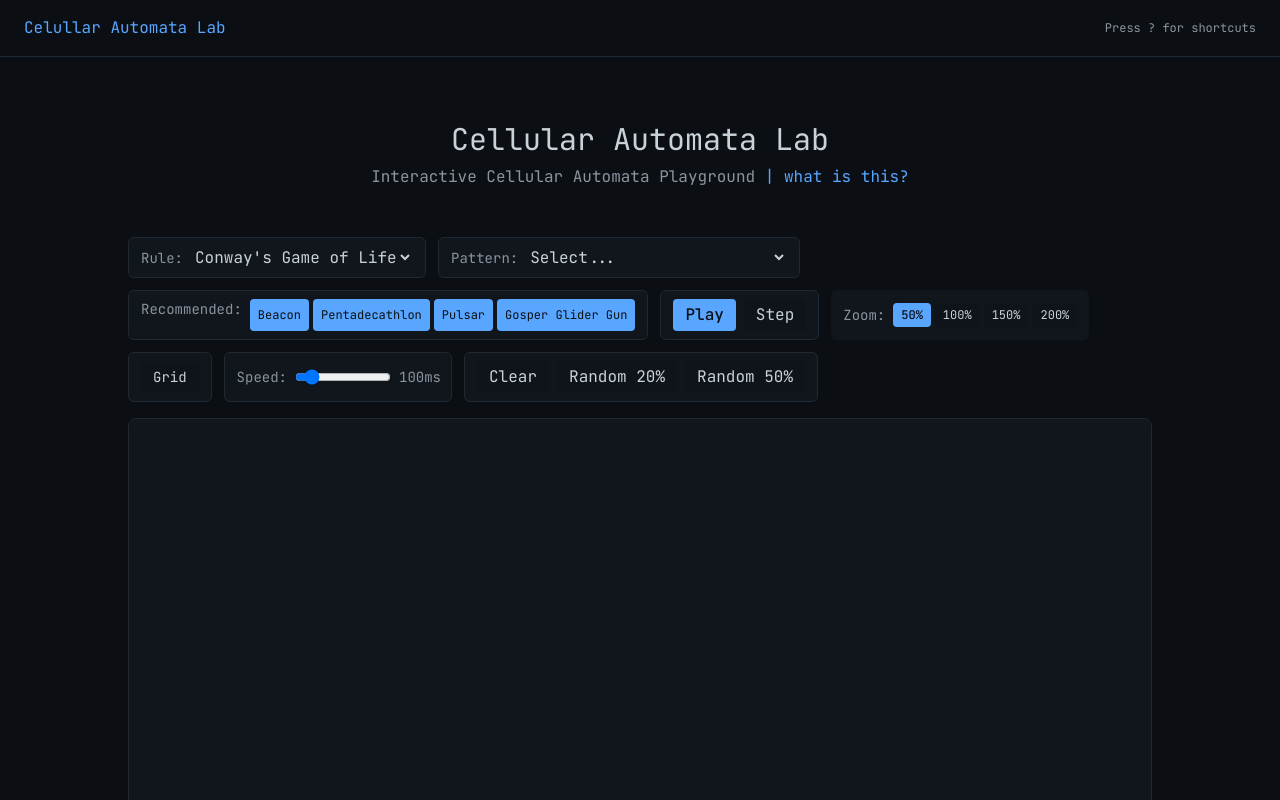
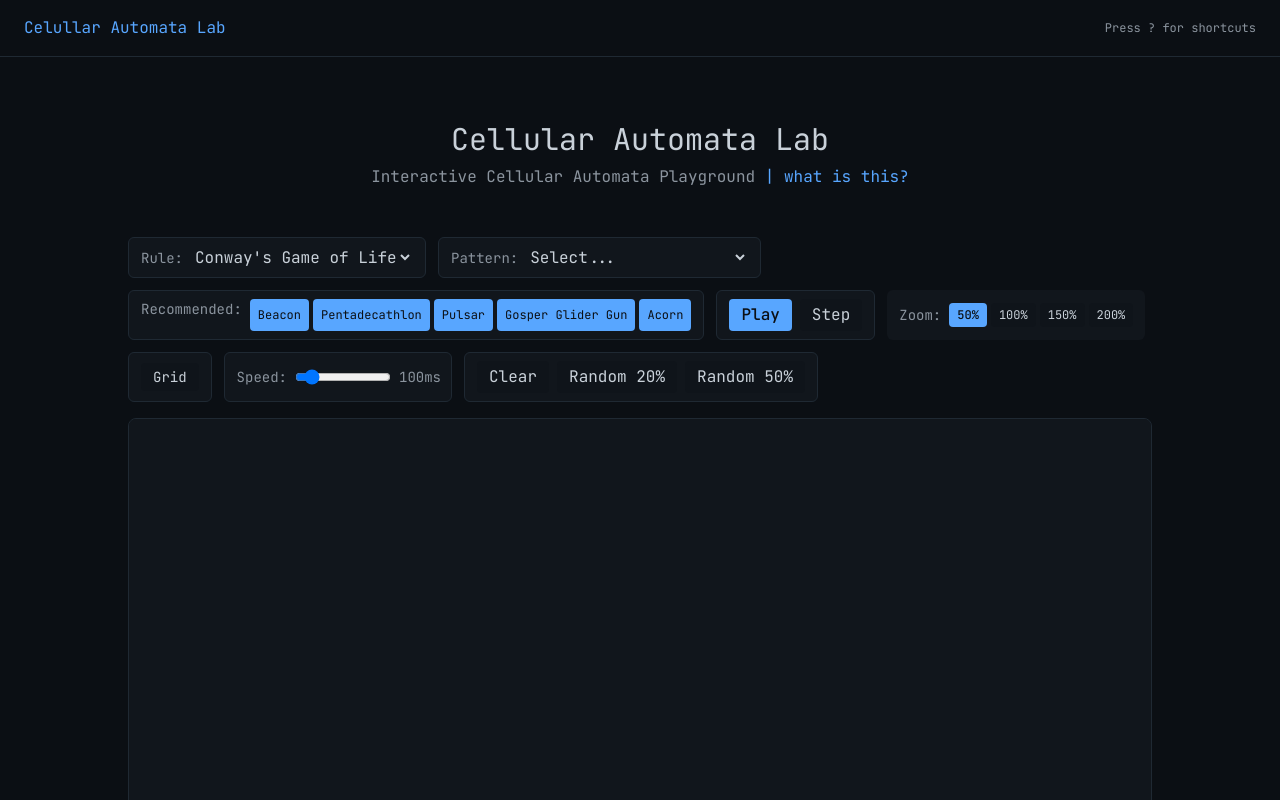
Before and after one commit to pratiksingh94/cellular-automata-lab, a React (Vite) app: page / in a window 1280 px wide. Shown: the top 800 px of the page. Built offline with nearby package versions, Linux system fonts and the light colour scheme.

Commit message:
added more patterns

```diff
--- a/src/components/Controls.tsx
+++ b/src/components/Controls.tsx
@@ -75,7 +75,9 @@ export default function Controls({ gridRef, rule, onRuleChange, speed, onSpeedCh
       </div>
 
       {/* pattern selector  */}
-      <div className="flex flex-col gap-2 bg-panel border border-border rounded-md px-3 py-2">
+
+      {rulePatterns.length > 0 && (
+        <div className="flex flex-col gap-2 bg-panel border border-border rounded-md px-3 py-2">
         <div className="flex items-center gap-2">
           <span className="text-text-muted text-sm">Pattern:</span>
           <select
@@ -116,6 +118,7 @@ export default function Controls({ gridRef, rule, onRuleChange, speed, onSpeedCh
           </div>
         )}
       </div>
+      )}
 
       <RecommendedPatterns patterns={recommendedPatterns} onSelect={handleSelectRecommend}/>
 
--- a/src/patterns.ts
+++ b/src/patterns.ts
@@ -1,7 +1,7 @@
 import type { Pattern } from "./types"
 
 export const patterns: Pattern[] = [
-  // STILL LIFE
+  // COnway
   {
     name: "Block",
     category: "still-life",
@@ -68,8 +68,6 @@ export const patterns: Pattern[] = [
       [2, 1], [1, 2]
     ]
   },
-
-  // OSCILLATORS
   {
     name: "Blinker",
     category: "oscillator",
@@ -136,8 +134,6 @@ export const patterns: Pattern[] = [
       [12, 2], [12, 3], [12, 4], [12, 8], [12, 9], [12, 10]
     ]
   },
-
-  // SPACESHIPS
   {
     name: "Glider",
     category: "spaceship",
@@ -150,9 +146,9 @@ export const patterns: Pattern[] = [
     ]
   },
   {
-    name: "Lightweight Spaceship",
+    name: "LWSS",
     category: "spaceship",
-    description: "Moves horizontally",
+    description: "Lightweight spaceship",
     rule:"Conway's Game of Life",
     data: [
       [1, 0], [4, 0],
@@ -162,8 +158,6 @@ export const patterns: Pattern[] = [
       [3, 3]
     ]
   },
-
-  // GUNS
   {
     name: "Gosper Glider Gun",
     category: "gun",
@@ -190,7 +184,136 @@ export const patterns: Pattern[] = [
       [35, 3], [35, 4],
       [36, 3], [36, 4]
     ]
-  }
+  },
+  {
+    name: "Acorn",
+    category: "methuselah",
+    description: "Small start, 5206 generations of chaos then stable",
+    rule: "Conway's Game of Life",
+    recommended: true,
+    data: [
+      [1, 0], [3, 1],
+      [0, 2], [1, 2],
+      [4, 2], [5, 2],
+      [6, 2]
+    ]
+  },
+  {
+    name: "MWSS",
+    category: "spaceship",
+    description: "Mediumweight spaceship",
+    rule: "Conway's Game of Life",
+    data: [
+      [3, 0], [1, 1],
+      [5, 1], [0, 2],
+      [0, 3], [5, 3],
+      [0, 4], [1, 4],
+      [2, 4], [3, 4],
+      [4, 4]
+    ]
+  },
+  // {
+  //   name: "Kok's Galaxy",
+  //   category: "oscillator",
+  //   description: "Period-8 rotating spiral",
+  //   rule: "Conway's Game of Life",
+  //   data: [
+  //     [-4, -4], [-3, -4], [-2, -4], [-4, -3], [-3, -3], [-2, -3],
+  //   [0, -4], [1, -4], [0, -3], [1, -3], [0, -2], [1, -2],
+  //   [3, -1], [3, 0], [3, 1], [4, -1], [4, 0], [4, 1],
+  //   [2, 3], [3, 3], [4, 3], [2, 4], [3, 4], [4, 4],
+  //   [-1, 2], [0, 2], [-1, 3], [0, 3], [-1, 4], [0, 4],
+  //   [-4, -1], [-4, 0], [-4, 1], [-3, -1], [-3, 0], [-3, 1]
+  //   ]
+  // },
+
+  // SEEDS PATTERNS
+  {
+    name: "Photon",
+    category: "spaceship",
+    description: "4-cell spaceship",
+    rule: "Seeds",
+    recommended: true,
+    data: [
+      [1, 0], [0, 1],
+      [0, 2], [1, 3]
+    ]
+  },
+  {
+    name: "Duoplet",
+    category: "oscillator",
+    description: "2-cell period-2 oscillator",
+    rule: "Seeds",
+    recommended: true,
+    data: [
+      [0, 1], [1, 1]
+    ]
+  },
+
+  // MAZECTRICS PATTERNS
+  {
+    name: "Maze Seed",
+    category: "seed",
+    description: "Simple seed that gorws into maze",
+    rule: "Mazectrics",
+    recommended: true,
+    data: [
+      [0, 0], [1, 0],
+      [0, 1], [1, 1],
+      [1, 2]
+    ]
+  },
+
+  // REPLCATOR SEED,
+  {
+    name: "Replicator Seed",
+    category: "seed",
+    description: "2x2 that self-replicators every 8",
+    rule: "Replicator",
+    recommended: true,
+    data: [
+      [0, 0], [1, 0],
+      [0, 1], [1, 1]
+    ]
+  },
+
+
+  // LIVE FREE OR DIE PATTERNS
+  {
+    name: "Dot",
+    category: "still-life",
+    description: "only still life in this rule",
+    rule: "Live Free or Die",
+    data: [
+      [0, 0]
+    ]
+  },
+  {
+    name: "R-Pentomino",
+    category: "seed",
+    description: "5-cell chaos seed, famous pattern",
+    rule: "Live Free or Die",
+    recommended: true,
+    data: [
+      [1, 0], [2, 0],
+      [0, 1], [1, 1],
+      [0, 2]
+    ]
+  },
+
+
+  // DIAMON PATTERNS
+  {
+    name: "Diamond Seed",
+    category: "seed",
+    description: "2x2 seed that grows into diamond",
+    rule: "Diamonds",
+    recommended: true,
+    data: [
+      [0, 0], [1, 0],
+      [0, 1], [1, 1]
+    ]
+  },
 ]
 
 
--- a/src/rules.ts
+++ b/src/rules.ts
@@ -13,8 +13,6 @@ export const presets: Rule[] = [
     b: [3],
     s: [2, 3],
     density: 0.2,
-    recommendedPattern: "Glider",
-    usePattern: false
   },
   {
     name: "HighLife",
@@ -30,7 +28,7 @@ export const presets: Rule[] = [
     s: [3, 4, 6, 7, 8],
     density: 0.3,
   },
-  { name: "Seeds", b: [2], s: [], density: 0.4, recommendedPattern: "Glider", usePattern: true},
+  { name: "Seeds", b: [2], s: [], density: 0.4, recommendedPattern: "Photon", usePattern: true},
   {
     name: "Life without Death",
     b: [3],
@@ -42,7 +40,7 @@ export const presets: Rule[] = [
     b: [3],
     s: [1, 2, 3, 4],
     density: 0.15,
-    recommendedPattern: "Glider",
+    recommendedPattern: "Maze Seed",
     usePattern: true
   },
   {
@@ -50,7 +48,7 @@ export const presets: Rule[] = [
     b: [1, 3, 5, 7, 8],
     s: [1, 3, 5, 7, 8],
     density: 0.2,
-    recommendedPattern: "Block",
+    recommendedPattern: "Replicator Seed",
     usePattern: true
   },
   {
@@ -58,7 +56,7 @@ export const presets: Rule[] = [
     b: [2],
     s: [0, 1, 2, 3, 4],
     density: 0.1,
-    recommendedPattern: "Glider",
+    recommendedPattern: "R-Pentomino",
     usePattern: true,
   },
   {
@@ -90,7 +88,7 @@ export const presets: Rule[] = [
     b: [2, 4],
     s: [3],
     density: 0.25,
-    recommendedPattern: "Block",
+    recommendedPattern: "Diamond Seed",
     usePattern: true,
   },
 ];
--- a/src/types.ts
+++ b/src/types.ts
@@ -5,6 +5,6 @@ export type Pattern = {
   data: Point[];
   description: string;
   rule: string;
-  category: "still-life" | "oscillator" | "spaceship" | "gun";
+  category: string;
   recommended?: boolean;
 }
```
